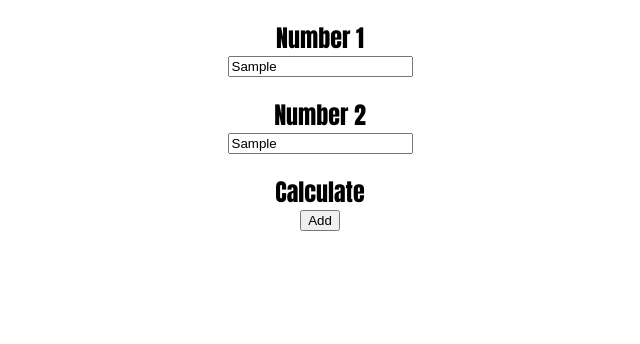
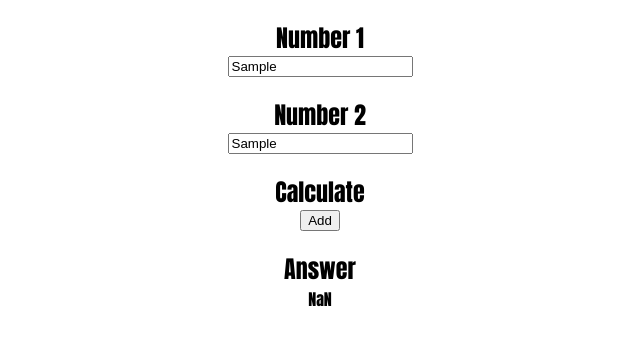
Before and after one commit to underarockphoto/basicJsIntro, a plain HTML site: page index.html in a window 1280 px wide. Both pictures are taken after typing "Sample", "Sample" into the empty fields and a click on the button "Add". Shown: the part 100-444 px from the top of the page, without its empty margins (320-960 px from the left). Drawn offline with Linux system fonts and the light colour scheme.

Commit message:
Basic JS

```diff
--- a/index.html
+++ b/index.html
@@ -4,6 +4,7 @@
     <meta charset="UTF-8">
     <meta name="viewport" content="width=device-width, initial-scale=1.0">
     <link rel="stylesheet" type="text/css" href="style.css" />
+
     <title>My Basic Calculator</title>
 </head>
 <body>
@@ -14,5 +15,8 @@
     <input type="text" id="num2">
     <h2>Calculate</h2>
     <button id="add">Add</button>
+    <h2>Answer</h2>
+    <div id="answer"></div>
+    <script type="text/javascript" src="myCode.js"></script>
 </body>
 </html>
--- /dev/null
+++ b/myCode.js
@@ -0,0 +1,26 @@
+//JS code for index.html
+
+//Pseudocode
+//1 - get elements off page
+//2 - make the button on the page run our code
+//3 - get data from those elements
+//4 - add two numbers together
+//5 - display that on the page
+
+//get elements off the page
+
+const num1_element = document.querySelector("input#num1")
+const num2_element = document.querySelector("input#num2")
+const button = document.querySelector("button#add")
+const answer = document.querySelector("div#answer")
+debugger
+//make the button run our code
+button.addEventListener("click",()=>{
+    //get data
+    const num1 = num1_element.value;
+    const num2 = num2_element.value;
+    //add
+    const sum = Number(num1)+Number(num2)
+    //put on page
+    answer.innerText = sum
+})
```
